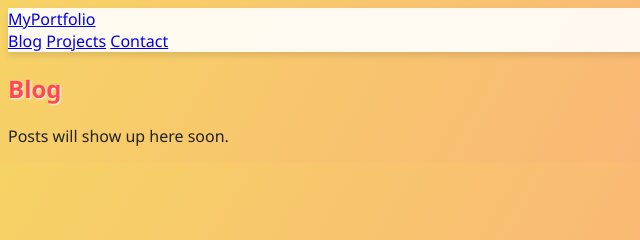
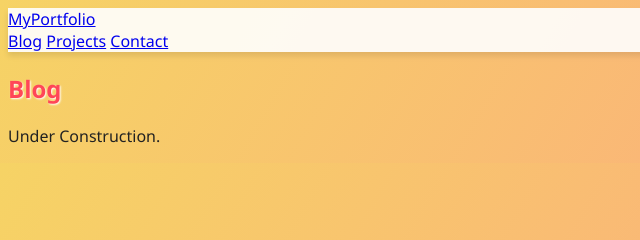
Before and after one commit to bigmish-dev/mish.github.io, a plain HTML site: page blog.html in a window 1280 px wide. Shown: the top 240 px of the page, 0-640 px from the left. Drawn offline with Linux system fonts and the light colour scheme.

Commit message:
Update blog.html

```diff
--- a/blog.html
+++ b/blog.html
@@ -21,7 +21,7 @@
   <main class="container">
     <section class="blog">
       <h1>Blog</h1>
-      <p>Posts will show up here soon.</p>
+      <p>Under Construction.</p>
     </section>
   </main>
 </body>
```
